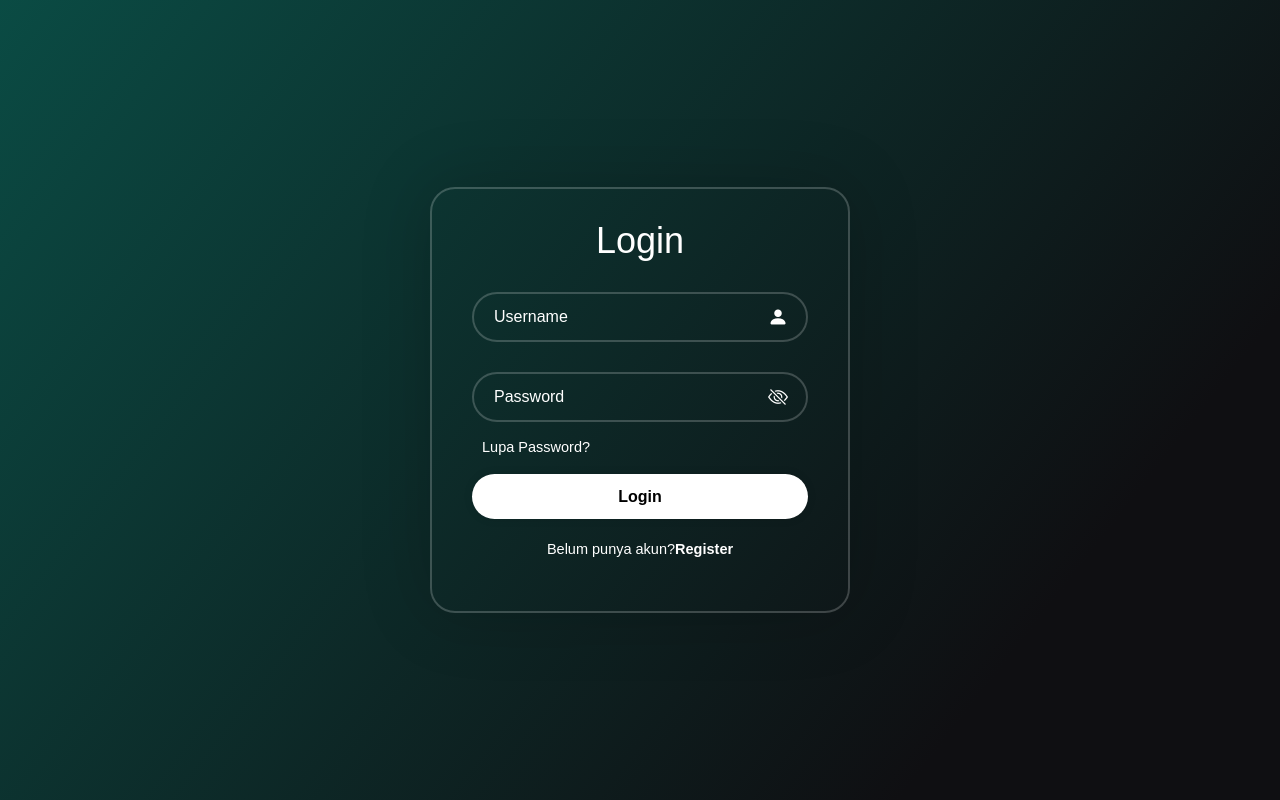
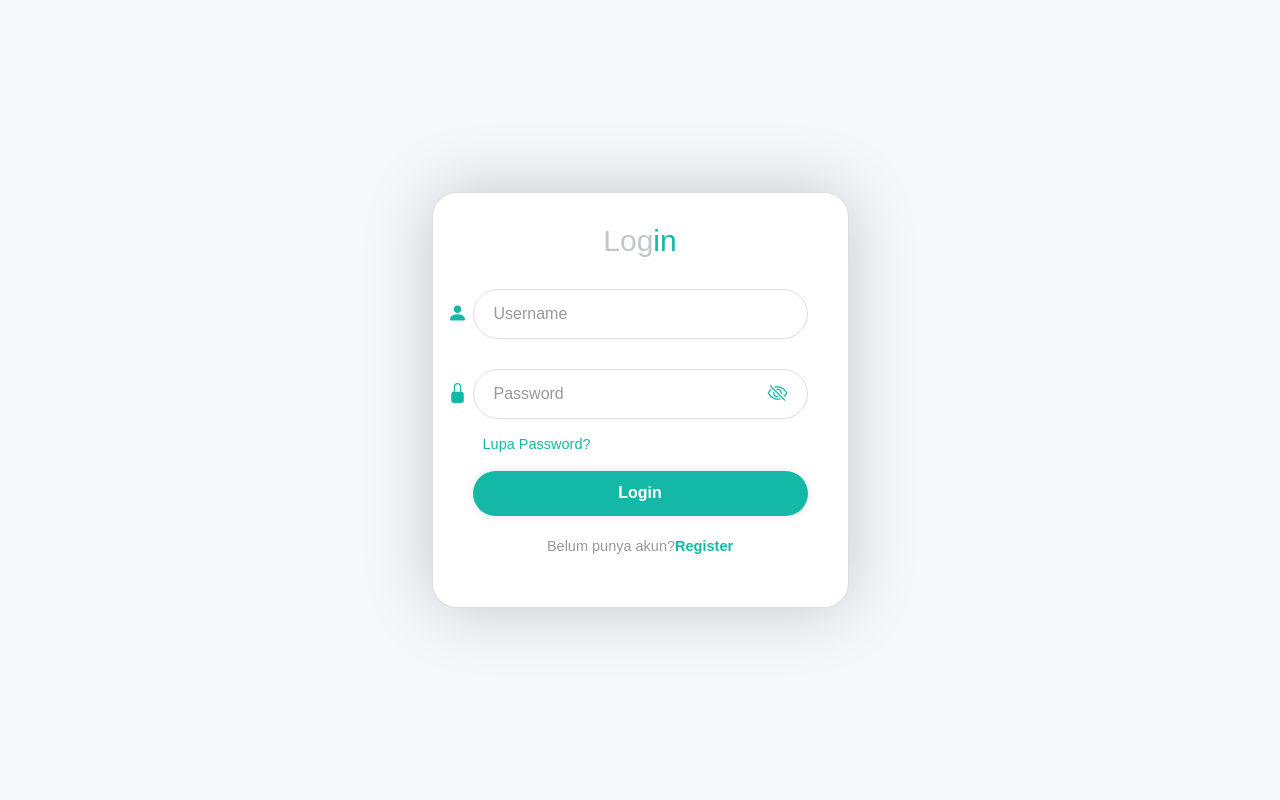
Before and after one commit to fahrianggara/codehub, a CodeIgniter 4 app: template app/Views/auth/login.php in a window 1280 px wide. Run offline with PHP 8.4 and a stand-in for CodeIgniter, Linux system fonts and the light colour scheme; the template is opened without the code that fills it, so the values that code supplies are empty; some libraries are stand-ins or nearby versions.

Commit message:
update form login

```diff
--- a/app/Views/auth/login.php
+++ b/app/Views/auth/login.php
@@ -11,7 +11,7 @@
         <form action="">
 
             <div class="header-login">
-                <h1>Login</h1>
+                <h1>Log<a>in</a></h1>
             </div>
 
             <div class="input-box">
@@ -21,7 +21,12 @@
 
             <div class="input-box">
                 <input type="password" id="password" placeholder="Password" required>
-                <span id="show-password" class="show-password" onclick="togglePasswordVisibility()"><i class="bi bi-eye-slash"></i></span>
+                <i class="bi bi-lock-fill"></i>
+
+                <div class="hide-pw">
+                    <span id="show-password" class="show-password" onclick="togglePasswordVisibility()">
+                        <i class="bi bi-eye-slash"></i></span>
+                </div>
             </div>
 
             <div class="remember-forgot">
@@ -33,10 +38,10 @@
             <div class="register-link">
                 <p>Belum punya akun?<a href="#">Register</a></p>
             </div>
+
         </form>
 
     </div>
-
 
 
 
@@ -44,8 +49,8 @@
 
 <?= $this->section('js'); ?>
 <script>
-        $(document).ready(function () {
-            $("#show-password").on("click", function () {
+    $(document).ready(function() {
+        $("#show-password").on("click", function() {
             var passwordField = $("#password");
             var showPasswordIcon = $("#show-password i");
 
@@ -58,7 +63,6 @@
             }
         });
     });
-
 </script>
 
 <?= $this->endSection(); ?>
--- a/public/css/auth.css
+++ b/public/css/auth.css
@@ -16,11 +16,20 @@
 	--brs-xl: 10px;
 }
 
-*{
+a {
+    color: #14B8A6 !important;
+    text-decoration: none !important;
+}
+
+a:hover {
+    color: #0d8073 !important;
+}
+
+* {
     margin: 0;
-    padding: ;
+    padding: 0;
     box-sizing: border-box;
-    font-family: "poppins",sans-serif;
+    font-family: "poppins", sans-serif;
 }
 
 body {
@@ -28,42 +37,51 @@ body {
     justify-content: center;
     align-items: center;
     min-height: 100vh;
-    background: var(--bg-color);
+    background: #f6f8fb;
 }
 
 .wrapper {
-    width: 420px;
-    background: transparent ;
-    border:2px solid rgba(255, 255, 255, .2);
+    width: 417px;
+    background: #fff;
+    border: 1px solid rgba(4, 32, 69, .14);
     backdrop-filter: blur(30%);
     box-shadow: 0 0 70px rgba(0, 0, 0, .2);
-    color: #fff;
+    color: #000;
     border-radius: 25px;
     padding: 30px 40px;
 }
 
 .wrapper .header-login h1 {
-    font-size: 36px;
+    font-size: 30px;
     text-align: center;
     font-family: sans-serif;
+    color: rgb(93 104 119 / 38%);
 }
 
-.header-login .icon img{
+.wrapper .header-login h1 a{
+    font-size: 30px;
+    text-align: center;
+    font-family: sans-serif;
+    color: #14B8A6;
+}
+
+.header-login .icon img {
     height: 100%;
     width: 100%;
     padding-left: 20px;
 }
 
-.header-login .icon{
+.header-login .icon {
     display: flex;
     align-items: center;
 }
 
-.input-box{
+.input-box {
     position: relative;
     width: 100%;
     height: 50px;
     margin: 30px 0;
+    border-radius: 8px;
 }
 
 .input-box input {
@@ -72,22 +90,40 @@ body {
     background: transparent;
     border: none;
     outline: none;
-    border: 2px solid rgba(255, 255, 255, .2);
+    border: 1px solid rgba(4, 32, 69, .14);
     border-radius: 40px;
-    color: #fff;
+    color: #000;
     padding-left: 20px;
 }
 
 .input-box input::placeholder {
-    color: #fff;
+    color: #999;
+}
+
+.input-box input:focus{
+    border: 1px solid #14B8A6;
+}
+
+.input-box input:hover{
+    border: 1px solid #14B8A6;
 }
 
 .input-box i {
     position: absolute;
+    right: 340px;
+    top: 50%;
+    transform: translateY(-50%);
+    font-size: 20px;
+    color:#14B8A6;
+}
+
+.input-box .hide-pw i {
+    position: absolute;
     right: 20px;
     top: 50%;
-    transform:translateY(-50%);
+    transform: translateY(-50%);
     font-size: 20px;
+    color:#14B8A6;
 }
 
 .wrapper .remember-forgot {
@@ -115,21 +151,26 @@ body {
 .wrapper .button {
     width: 100%;
     height: 45px;
-    background: #fff;
+    background: #14B8A6;
     border: none;
     outline: none;
     border-radius: 40px;
     box-shadow: 0 0 10px rgba(0, 0, 0, .1);
     cursor: pointer;
     font-size: 16px;
-    color; #333;
+    color: #fff;
     font-weight: 600;
+}
+
+.wrapper .button:hover {
+    background: #0d8073;
 }
 
 .wrapper .register-link {
     font-size: 14.5px;
     text-align: center;
     margin: 20px;
+    color: #999;
 }
 
 .register-link p a {
```
Lines whose indentation alone changed are shown as unchanged.
